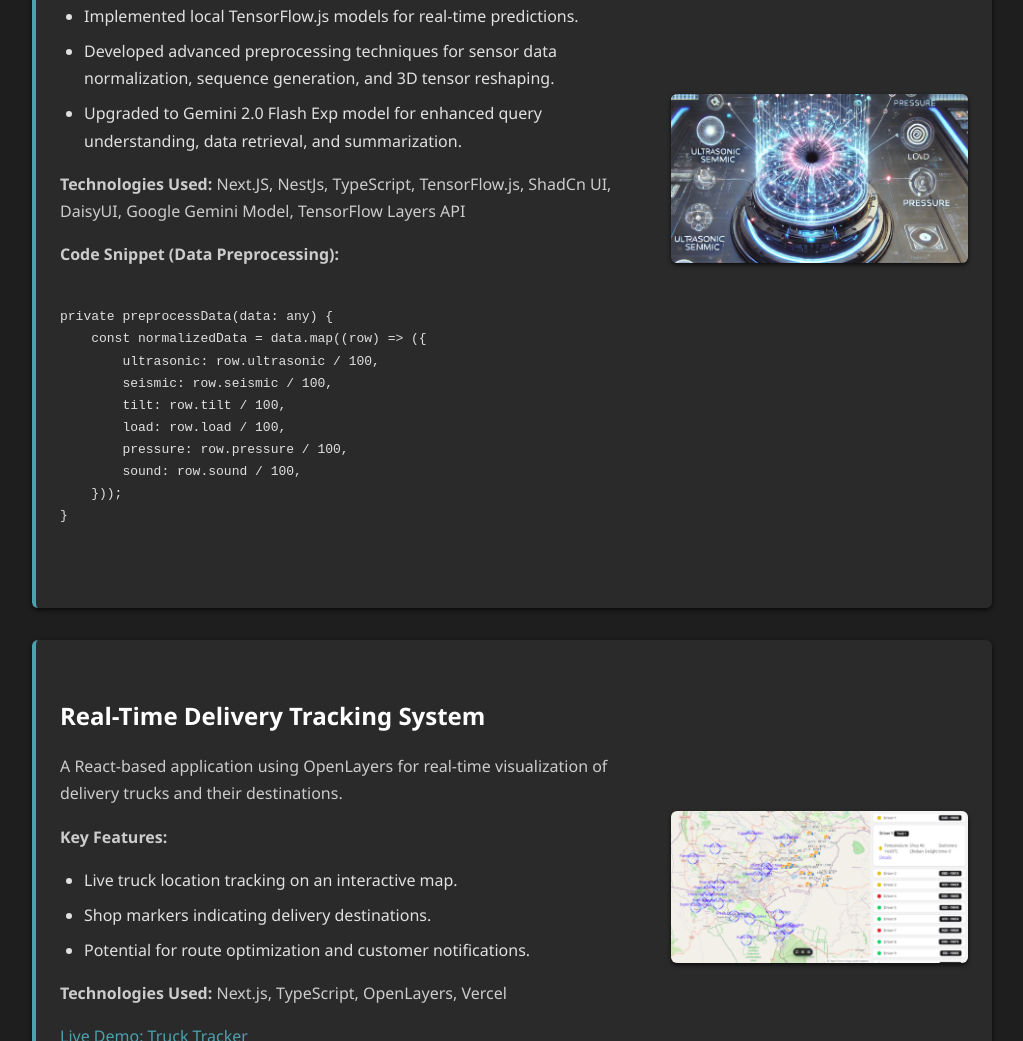
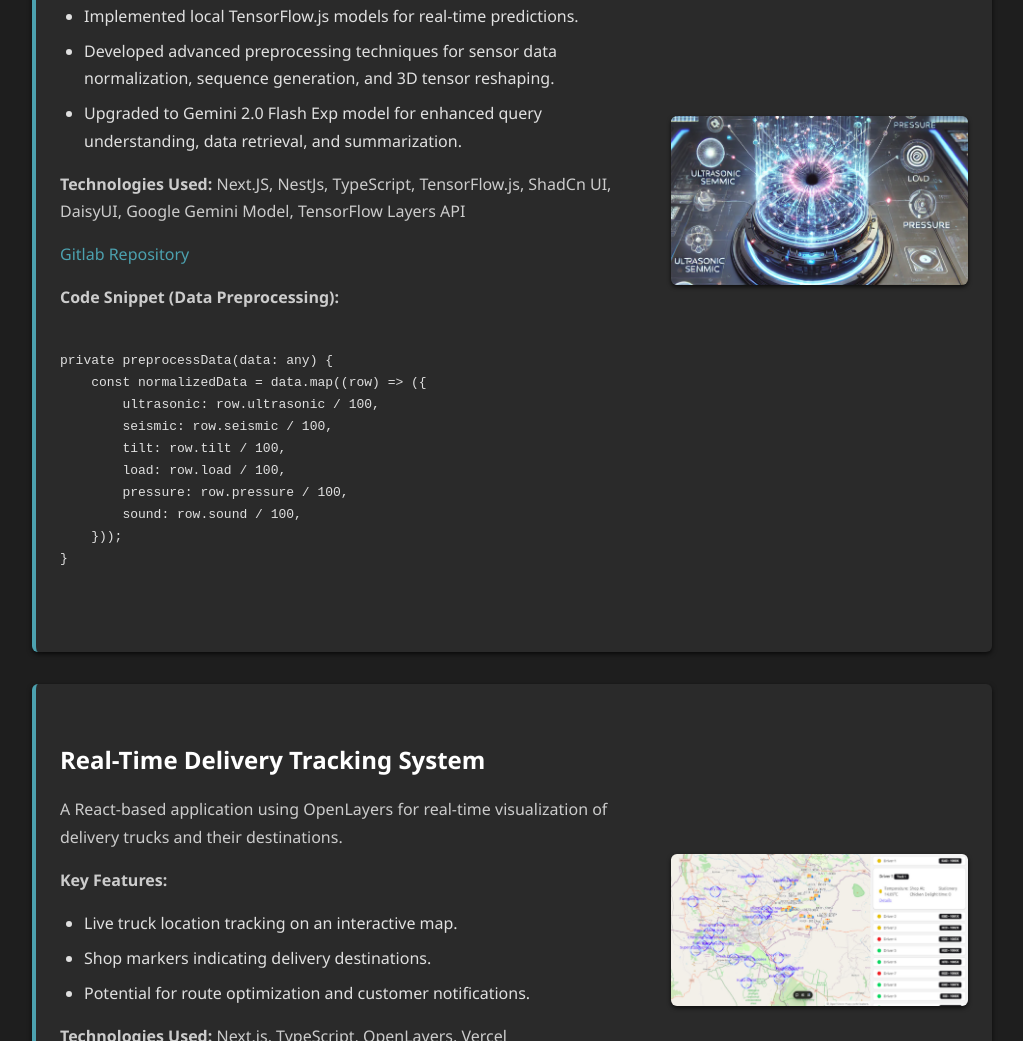
Before and after one commit to Kiragu-Maina/Kiragu-Maina, a plain HTML site: page index.html in a window 1280 px wide. Shown: the part 1237-2278 px from the top of the page, without its empty margins (128-1151 px from the left). Drawn offline with Linux system fonts and the light colour scheme.

Commit message:
Update index.html

```diff
--- a/index.html
+++ b/index.html
@@ -396,6 +396,8 @@
                     <li>Upgraded to Gemini 2.0 Flash Exp model for enhanced query understanding, data retrieval, and summarization.</li>
                 </ul>
                 <p><strong>Technologies Used:</strong> Next.JS, NestJs, TypeScript, TensorFlow.js, ShadCn UI, DaisyUI, Google Gemini Model, TensorFlow Layers API</p>
+                <p><a href="https://gitlab.com/alkena1/guard">Gitlab Repository</a></p>
+
                 <p><strong>Code Snippet (Data Preprocessing):</strong></p>
                 <pre>
 <code>
```
